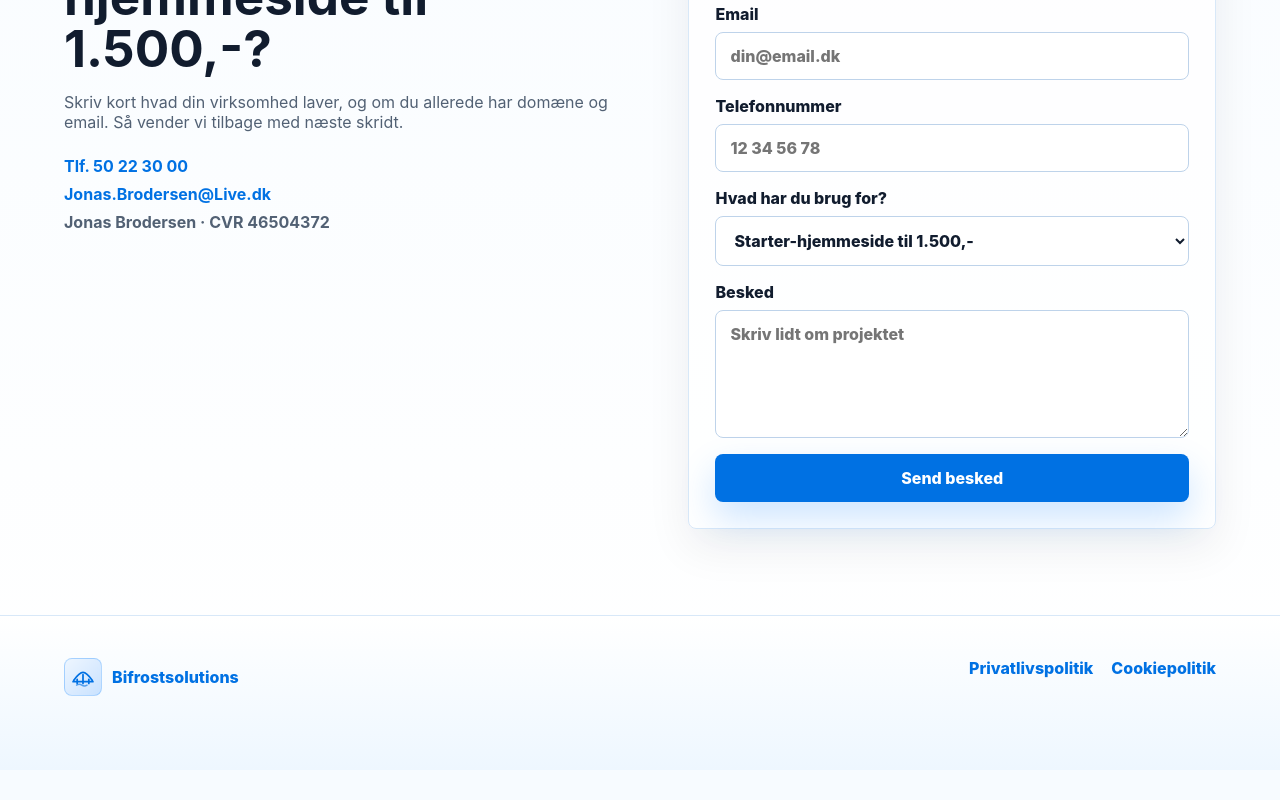
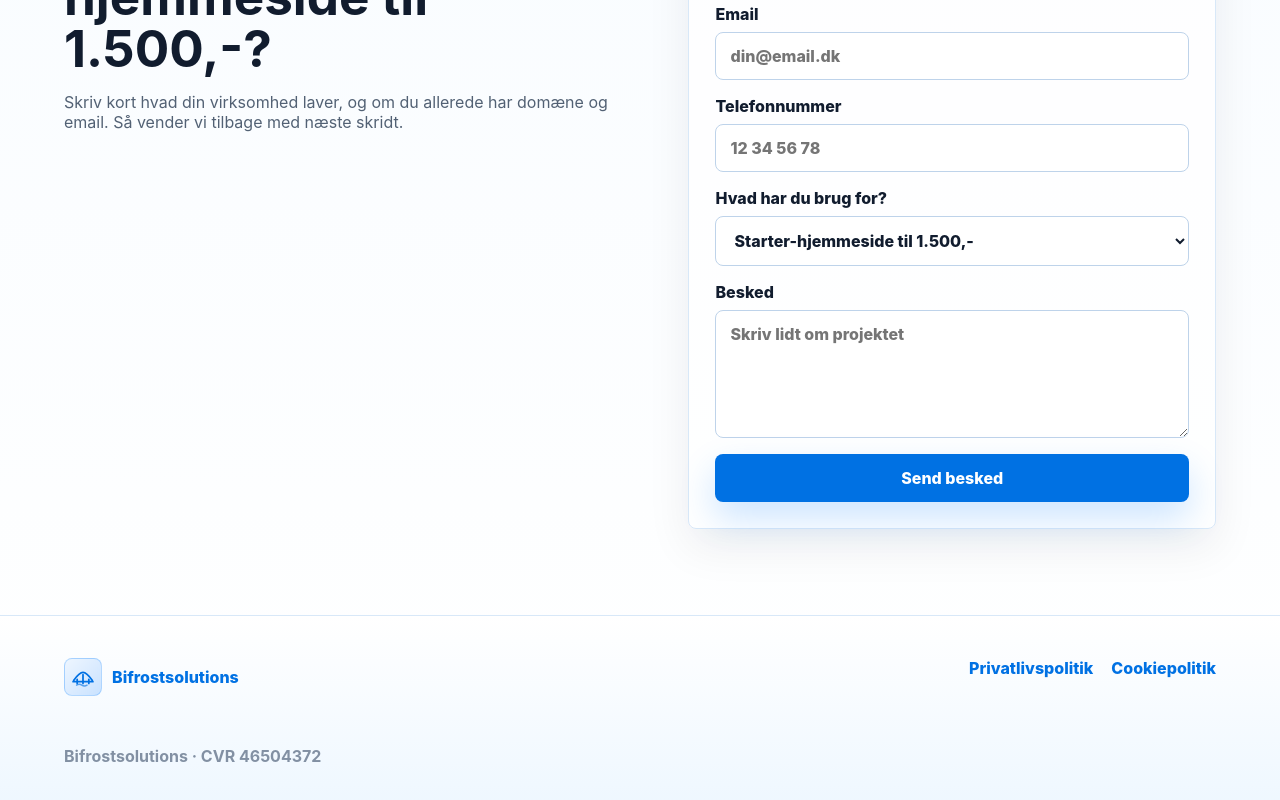
Before and after one commit to IntlJB/bifrostsolutions, a React (Vite) app: page / in a window 1280 px wide. Shown: the part 3760-4560 px from the top of the page. Before the commit the page ends 4530 px from the top, so only its background shows below. Built offline with nearby package versions, Linux system fonts and the light colour scheme.

Commit message:
Move CVR to footer

```diff
--- a/src/App.css
+++ b/src/App.css
@@ -535,17 +535,6 @@ h3 {
   font-weight: 850;
 }
 
-.contactDetails,
-.footerContact {
-  display: grid;
-  gap: 8px;
-  margin-top: 24px;
-  color: var(--text-muted);
-  font-weight: 750;
-}
-
-.contactDetails a,
-.footerContact a,
 .footer a {
   color: var(--accent-dark);
   text-decoration: none;
@@ -568,6 +557,12 @@ h3 {
   text-decoration: underline;
 }
 
+.footerCompany {
+  margin: 18px 0 0;
+  color: var(--text-soft);
+  font-weight: 750;
+}
+
 .footer {
   padding: 42px clamp(20px, 5vw, 72px);
   border-top: 1px solid var(--border);
@@ -584,11 +579,6 @@ h3 {
 
 .footerBrand {
   width: fit-content;
-}
-
-.footerContact {
-  margin-top: 0;
-  text-align: right;
 }
 
 .footerPolicies {
@@ -717,7 +707,6 @@ h3 {
     flex-direction: column;
   }
 
-  .footerContact,
   .footerLinks {
     text-align: left;
     justify-content: flex-start;
--- a/src/App.jsx
+++ b/src/App.jsx
@@ -141,6 +141,7 @@ function Footer() {
           <a href="/cookiepolitik">Cookiepolitik</a>
         </div>
       </div>
+      <p className="footerCompany">Bifrostsolutions · CVR 46504372</p>
     </footer>
   )
 }
@@ -338,11 +339,6 @@ function HomePage() {
             Skriv kort hvad din virksomhed laver, og om du allerede har domæne og email.
             Så vender vi tilbage med næste skridt.
           </p>
-          <div className="contactDetails" aria-label="Kontaktoplysninger">
-            <a href="tel:+4550223000">Tlf. 50 22 30 00</a>
-            <a href="mailto:Jonas.Brodersen@Live.dk">Jonas.Brodersen@Live.dk</a>
-            <span>Jonas Brodersen · CVR 46504372</span>
-          </div>
         </div>
         <form className="contactForm" onSubmit={handleSubmit}>
           <label>
```
